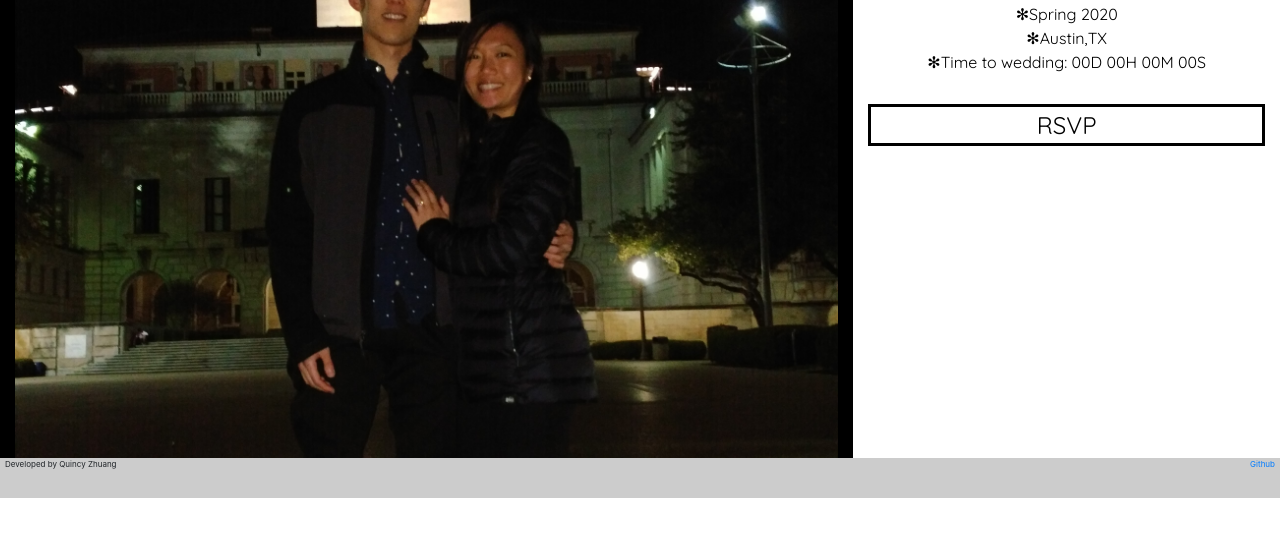
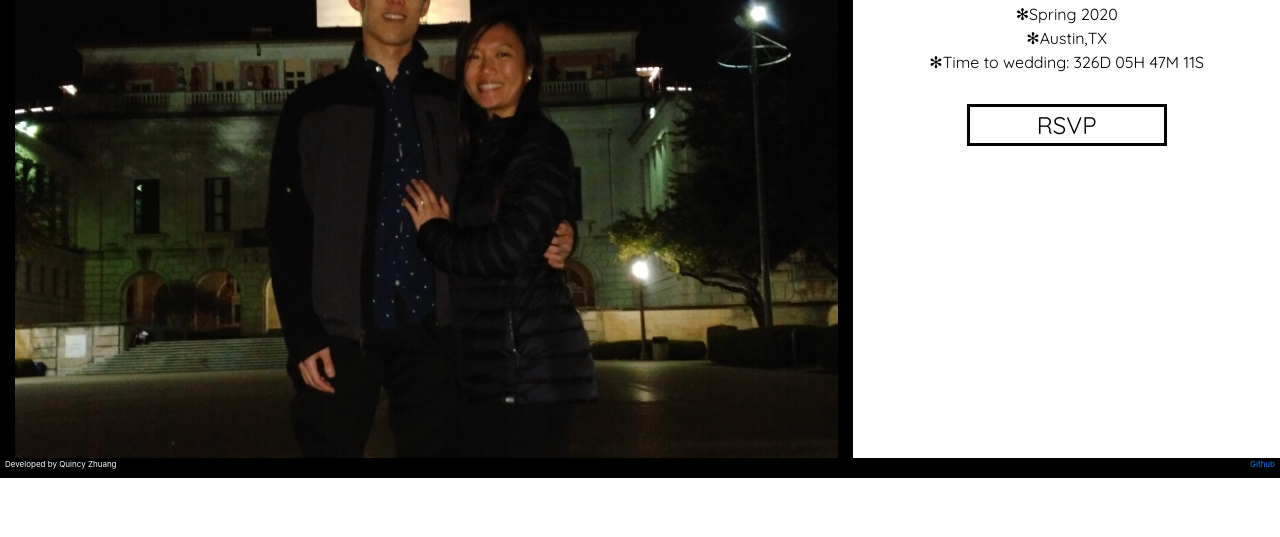
Before and after one commit to quincyzhuang/TheWedding, a plain HTML site: page index.html in a window 1280 px wide. Shown: the part 209-746 px from the top of the page. Drawn offline with nearby package versions, Linux system fonts and the light colour scheme.

Commit message:
Added countdown timer

```diff
--- a/index.html
+++ b/index.html
@@ -38,7 +38,13 @@
 						<span class="event_title">Rebecca X Quincy <br> 2020</span><br>
 						<span class="date">✻Spring 2020</span><br>
 						<span class="location">✻Austin,TX</span><br>
-						<span class="countdown">✻Time to wedding: 00D 00H 00M 00S</span><br>
+						✻Time to wedding:
+						<span class="countdown">
+							<span id="day">00D</span>
+							<span id="hour">00H</span>
+							<span id="minute">00M</span>
+							<span id="second">00S</span><br>
+						</span>
 						<div class="rsvpbutton">RSVP</div> <!--add onclick event-->
 					</div>
 				</div>
@@ -46,11 +52,11 @@
 		</div>
 		<footer>
 			Developed by Quincy Zhuang
-			<div><a href="#">Github</a></div>
+			<div><a href="https://github.com/quincyzhuang/TheWedding">Github</a></div>
 		</footer>
 
 	<!--JS goes here-->
-		<script type="text/javascript" src=""></script>
+		<script type="text/javascript" src="js/timer.js"></script>
 		<script src="https://code.jquery.com/jquery-3.3.1.slim.min.js" integrity="sha384-q8i/X+965DzO0rT7abK41JStQIAqVgRVzpbzo5smXKp4YfRvH+8abtTE1Pi6jizo" crossorigin="anonymous"></script>
 		<script src="https://cdnjs.cloudflare.com/ajax/libs/popper.js/1.14.7/umd/popper.min.js" integrity="sha384-UO2eT0CpHqdSJQ6hJty5KVphtPhzWj9WO1clHTMGa3JDZwrnQq4sF86dIHNDz0W1" crossorigin="anonymous"></script>
 		<script src="https://stackpath.bootstrapcdn.com/bootstrap/4.3.1/js/bootstrap.min.js" integrity="sha384-JjSmVgyd0p3pXB1rRibZUAYoIIy6OrQ6VrjIEaFf/nJGzIxFDsf4x0xIM+B07jRM" crossorigin="anonymous"></script>
--- /dev/null
+++ b/js/timer.js
@@ -0,0 +1,52 @@
+const day = document.getElementById("day");
+const hour = document.getElementById("hour");
+const min = document.getElementById("minute");
+const sec = document.getElementById("second");
+const countdown = document.getElementsByClassName("countdown")[0];
+
+const weddingdatetime = "4/20/2020 00:00:00 UTC"
+const weddingts = new Date(weddingdatetime).getTime();
+
+
+const calculateRemaining = (remaining) => {
+	let sremain = Math.floor(remaining/1000); // convert to seconds
+	let days = Math.floor(sremain / 86400).toString();
+	days = (days.length<2)?"0"+days:days;
+	let remainder = sremain % 86400;
+	let hours = Math.floor(remainder / 3600).toString();
+	hours = (hours.length<2)?"0"+hours:hours;
+	remainder = remainder % 3600;
+	let minutes = Math.floor(remainder / 60).toString();
+	minutes = (minutes.length<2)?"0"+minutes:minutes;
+	remainder = remainder % 60;
+	let seconds = remainder.toString();
+	seconds = (seconds.length<2)?"0"+seconds:seconds;
+	day.textContent = days+"D";
+	hour.textContent = hours+"H";
+	min.textContent = minutes+"M";
+	sec.textContent = seconds+"S";
+}
+
+const updateCounter = () => {
+	let difference = getDifference(weddingts);
+	if (difference<0){            // If wedding day is already reached
+		countdown.textContent = "Now!";
+		return;
+	}
+	calculateRemaining(difference)
+}
+
+const getDifference = (timestamp) => {
+	let nowts = Date.now();
+	return timestamp-nowts;
+}
+
+const initCounter = () => {
+	let difference = getDifference(weddingts);
+	calculateRemaining(difference);
+}
+
+initCounter();
+setInterval( () => {
+	updateCounter();
+},1000);
--- a/styles.css
+++ b/styles.css
@@ -67,9 +67,9 @@
 	border-width: 2px;
 	border: solid black;
 	font-size:1.5em;
-	margin-top: 30px;
 	transition: border-width 0.5s;
-	margin-bottom:5px;
+	width: 200px;
+	margin: 30px auto 5px auto;
 }
 
 .rsvpbutton:hover {
@@ -77,15 +77,16 @@
 }
 
 footer {
-	height: 40px;
+	height: 20px;
 	position: relative;
-	bottom:0;
-	background-color: #cccccc;
+	background-color: #000000;
 	font-size:.5em;
 	padding-left:5px;
+	color: #ffffff;
 }
 
 footer div {
 	float:right;
 	padding-right:5px;
+	text-decoration:none;
 }
```
